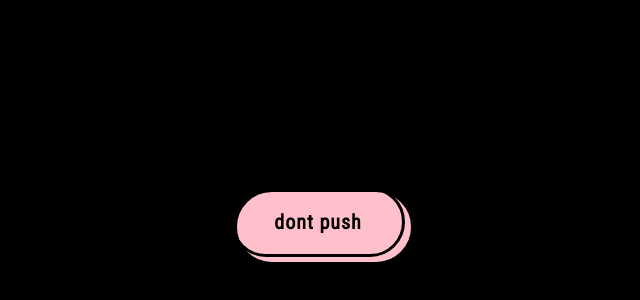
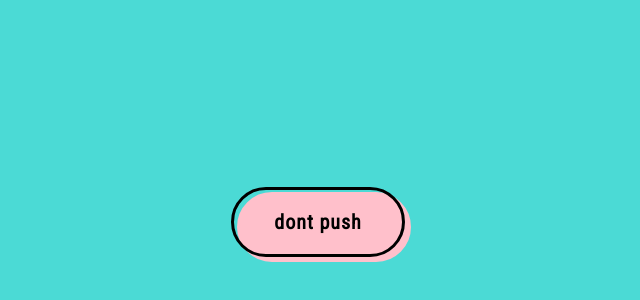
Before and after one commit to SusSasha/QA, a plain HTML site: page index.html in a window 1280 px wide. Shown: the part 178-478 px from the top of the page, without its empty margins (322-962 px from the left). Drawn offline with Linux system fonts and the light colour scheme.

Commit message:
Update style.css

```diff
--- a/css/style.css
+++ b/css/style.css
@@ -8,7 +8,7 @@ height:100%
 }
 
 body {
-background-color:#000000;
+background-color:#4bdad5;
 margin:0 auto;
 text-align:center;
 width:100%;
```
